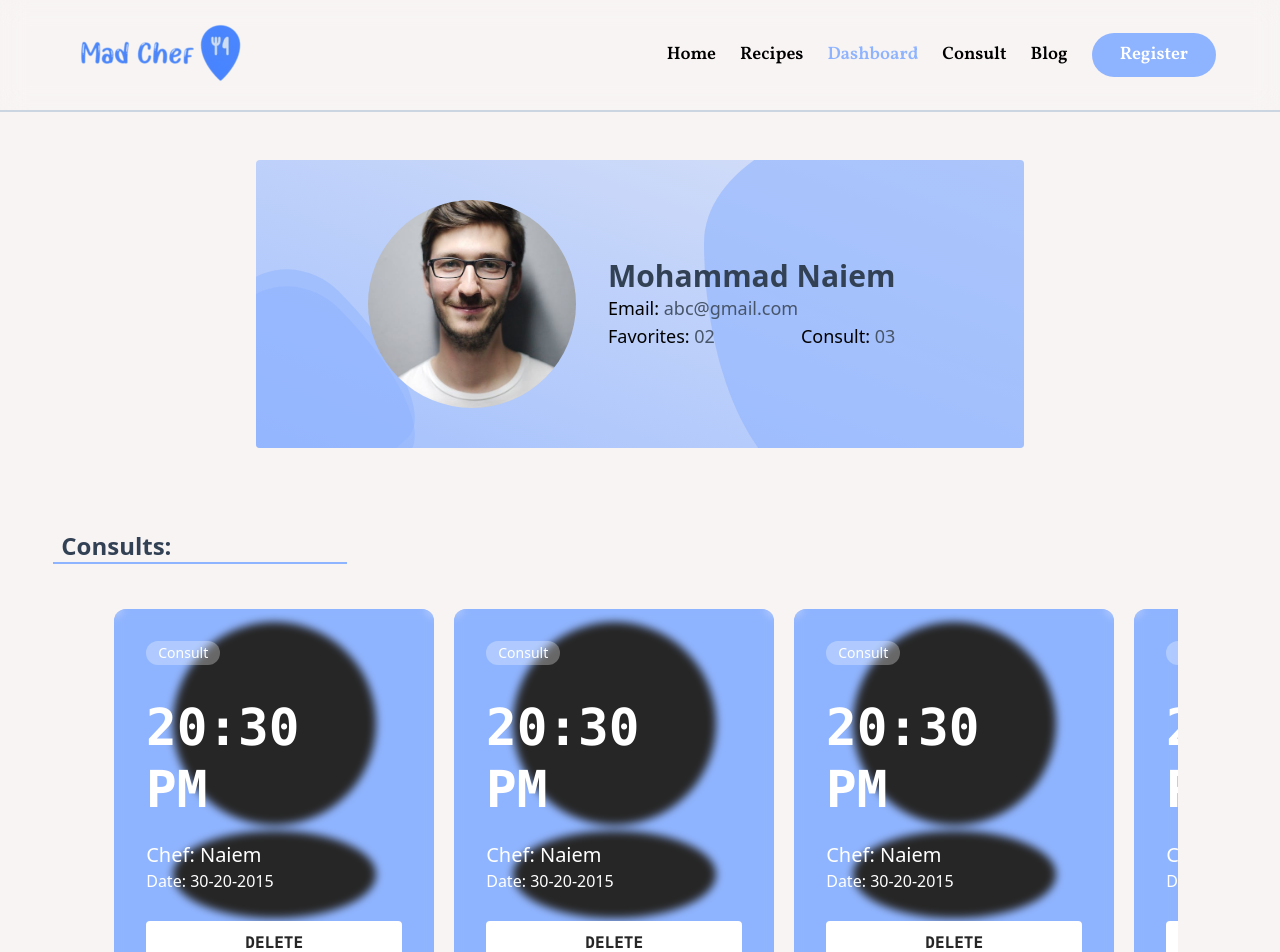
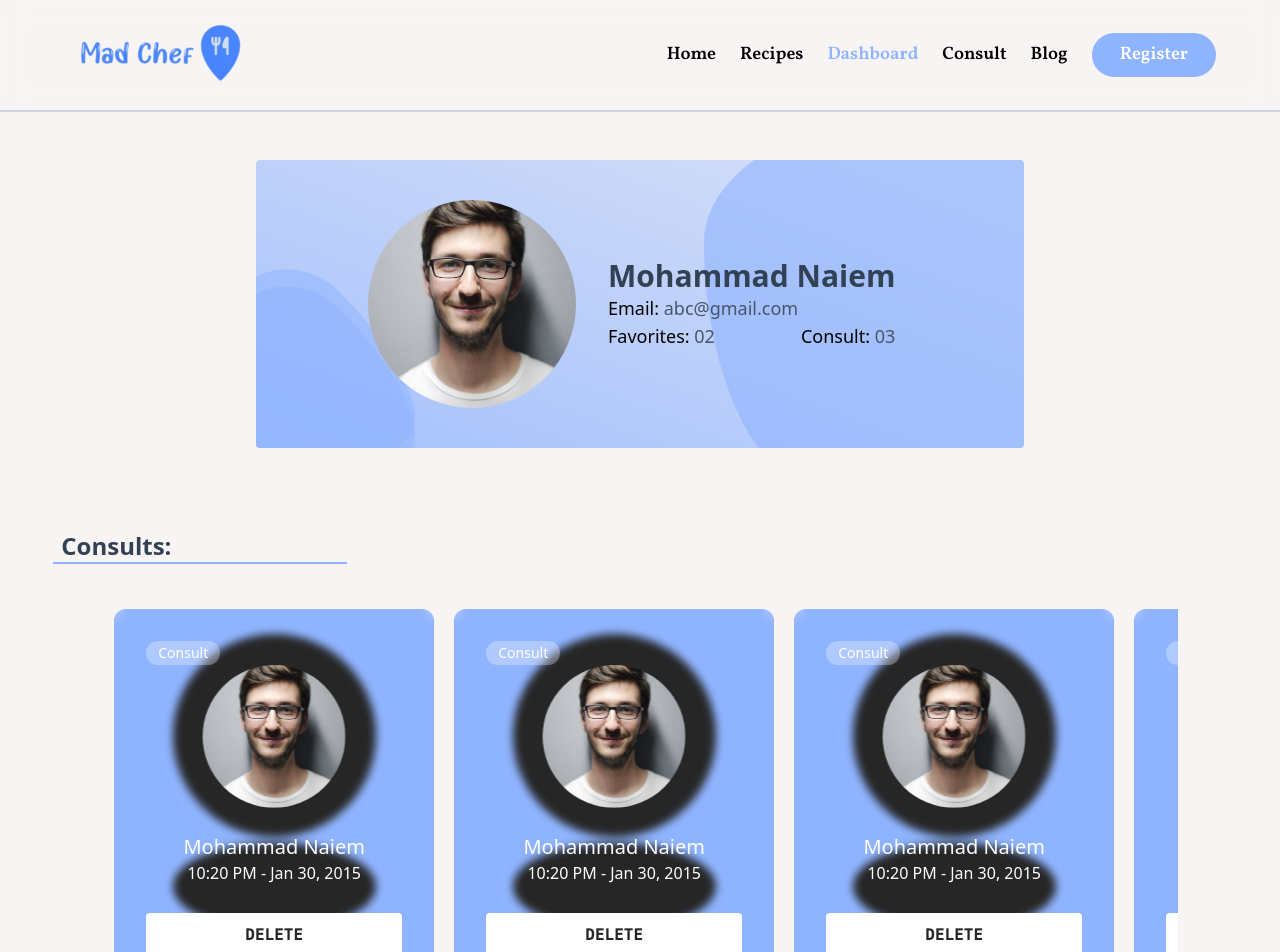
Before and after one commit to MohammadNaiem65/mad-chef-client, a React (Vite) app: page /dashboard in a window 1280 px wide. Shown: the top 952 px of the page. Built offline with nearby package versions, Linux system fonts and the light colour scheme; some icons are missing.

Commit message:
Updated: added micro animation to carousel button and redesigned the Consult card

```diff
--- a/src/components/Dashboard/Consult/Consult.jsx
+++ b/src/components/Dashboard/Consult/Consult.jsx
@@ -1,9 +1,10 @@
 import { motion } from 'framer-motion';
+import { modelImg } from '../../../assets';
 
 export default function Consult({ cardRef }) {
-	const time = '20:30';
-	const date = '30-20-2015';
-	const name = 'Naiem';
+	const time = '2000-01-01T22:20:00';
+	const date = '01-30-2015';
+	const name = 'Mohammad Naiem';
 
 	return (
 		<motion.div
@@ -19,11 +20,11 @@ export default function Consult({ cardRef }) {
 				},
 			}}
 			className='relative h-96 w-80 shrink-0 overflow-hidden rounded-xl bg-Primary'>
-			<div className='w-full h-full relative z-10 text-white backdrop-blur-sm p-8'>
+			<div className='w-full h-full relative z-10 text-white backdrop-blur-sm p-8 text-center'>
 				<span className='mb-3 block w-fit rounded-full bg-white/30 px-3 py-0.5 text-sm font-light text-white'>
 					Consult
 				</span>
-				<motion.span
+				<motion.img
 					initial={{ scale: 0.85 }}
 					variants={{
 						hover: {
@@ -34,13 +35,23 @@ export default function Consult({ cardRef }) {
 						duration: 1,
 						ease: 'backInOut',
 					}}
-					className='mt-8 block origin-top-left font-mono text-6xl font-black leading-[1.2]'>
-					{time}
-					<br />
-					PM
-				</motion.span>
-				<p className='text-xl'>Chef: {name}</p>
-				<p className=''>Date: {date}</p>
+					className='h-[10.5rem] aspect-square mx-auto -mt-3 object-cover origin-top rounded-full'
+					src={modelImg}
+				/>
+				<p className='text-xl truncate'>{name}</p>
+				<p className=''>
+					{new Date(time).toLocaleTimeString('en-US', {
+						hour: 'numeric',
+						minute: 'numeric',
+						hour12: true,
+					})}{' '}
+					-{' '}
+					{new Date(date).toLocaleDateString('en-US', {
+						day: 'numeric',
+						month: 'short',
+						year: 'numeric',
+					})}
+				</p>
 
 				<button className='mt-7 w-full rounded border-2 border-white bg-white py-2 text-center font-mono font-black uppercase text-neutral-800 backdrop-blur transition-colors hover:bg-white/30 hover:text-white'>
 					Delete
@@ -54,7 +65,7 @@ export default function Consult({ cardRef }) {
 				viewBox='0 0 320 384'
 				fill='none'
 				xmlns='http://www.w3.org/2000/svg'
-				className='absolute inset-0 z-0'
+				className='absolute inset-0 z-0 mt-3'
 				variants={{
 					hover: {
 						scale: 1.5,
--- a/src/components/Dashboard/Consult/Consults.jsx
+++ b/src/components/Dashboard/Consult/Consults.jsx
@@ -3,7 +3,7 @@ import { motion } from 'framer-motion';
 import { FaAngleLeft, FaAngleRight } from 'react-icons/fa6';
 import Consult from './Consult';
 
-let arr = [1, 2, 3, 4, 5];
+let arr = [1, 2, 3, 4, 5, 6, 7, 8, 9, 10];
 
 export default function Consults() {
 	// local states
@@ -65,20 +65,20 @@ export default function Consults() {
 						<button
 							onClick={handleSlidePrev}
 							disabled={scrollProgress.curr === 0}
-							className='disabled:text-blue-700'>
+							className='disabled:translate-y-1 disabled:scale-95 duration-300 disabled:text-blue-700 translate-y-0'>
 							<FaAngleLeft className='cursor-pointer' />
 						</button>
 						<button
 							onClick={handleSlideNext}
 							disabled={scrollProgress.curr === containerWidth}
-							className='disabled:text-blue-700'>
+							className='disabled:translate-y-1 disabled:scale-95 duration-300 disabled:text-blue-700 translate-y-0'>
 							<FaAngleRight className='cursor-pointer' />
 						</button>
 					</div>
 				)}
 			</div>
 
-			<div className='w-11/12 mx-auto mt-8 p-3 overflow-hidden'>
+			<div className='w-11/12 mx-auto mt-8 p-3 overflow-x-hidden'>
 				<motion.section
 					drag='x'
 					ref={containerRef}
```
